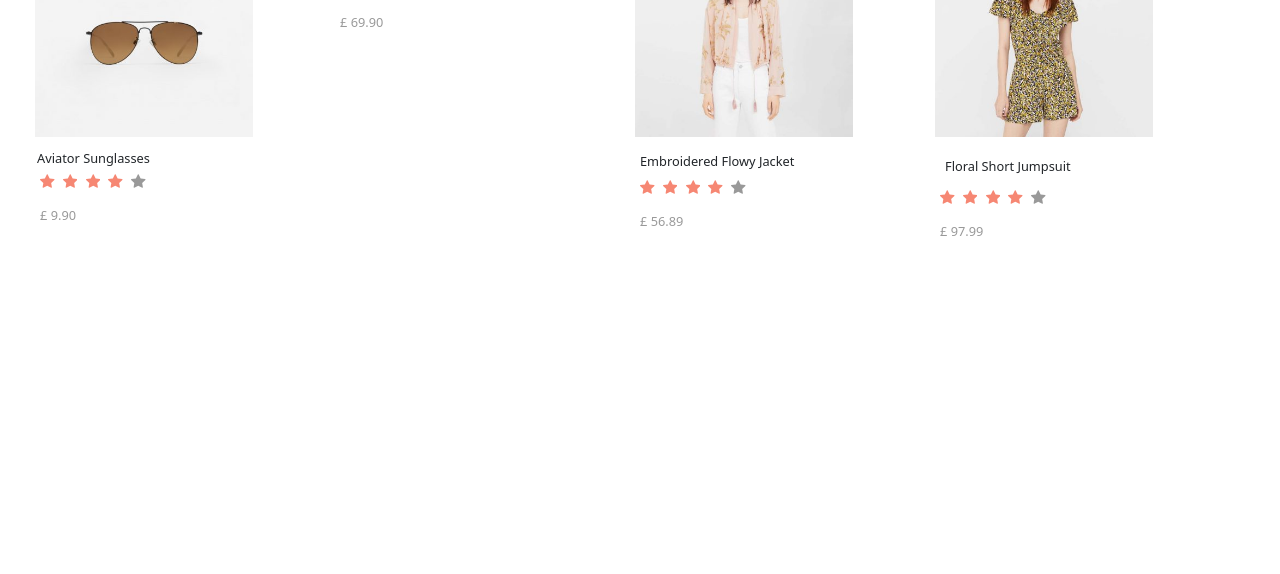
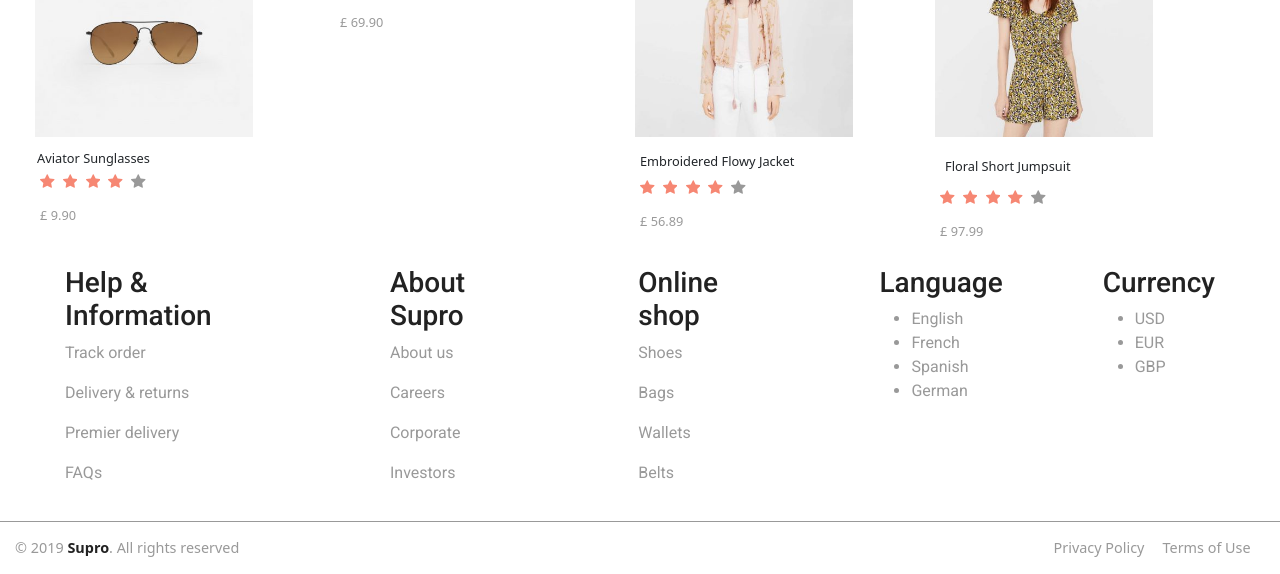
Before and after one commit to SteeveDEV-web/project-supro, a website: page html/product.html in a window 1280 px wide. Shown: the part 1413-1987 px from the top of the page. Before the commit the page ends 1664 px from the top, so only its background shows below. Drawn offline with nearby package versions, Linux system fonts and the light colour scheme.

Commit message:
product footer

```diff
--- a/html/product.html
+++ b/html/product.html
@@ -336,5 +336,68 @@
         </section>
         </div>
     </main>
+
+    <footer>
+        <section class="foot">
+            <div>
+                <h3>Help & Information</h3>
+
+                    <p>Track order</p>
+                    <p>Delivery & returns</p>
+                    <p>Premier delivery</p>
+                    <p>FAQs</p>
+
+            </div>
+
+            <div>
+                <h3>About Supro</h3>
+
+                    <p>About us</p>
+                    <p>Careers</p>
+                    <p>Corporate</p>
+                    <p>Investors</p>
+            </div>
+
+            <div>
+                <h3>Online shop</h3>
+
+                    <p>Shoes</p>
+                    <p>Bags</p>
+                    <p>Wallets</p>
+                    <p>Belts</p>
+            </div>
+
+            <div>
+                <h3>Language</h3>
+
+                    <ul>
+                        <li>English</li>
+                        <li>French</li>
+                        <li>Spanish</li>
+                        <li>German</li>
+                    </ul>
+            </div>
+            <div>
+                <h3>Currency</h3>
+
+                    <ul>
+                        <li>USD</li>
+                        <li>EUR</li>
+                        <li>GBP</li>
+                    </ul>
+            </div>
+        </section>
+
+        <section class="foot2">
+            <div>
+                <p class="margin0">© 2019 <span>Supro</span>. All rights reserved </p>
+            </div>
+            <div>
+                <p class="privacy">Privacy Policy</p>
+                <p class="privacy">Terms of Use </p>
+            </div>
+        </section>
+
+    </footer>
 </body>
 </html>
--- a/scss/footer.scss
+++ b/scss/footer.scss
@@ -20,9 +20,9 @@
     width: 50%;
     padding: 1px 0 5px 5px;
 
+    }
   }
 }
-
  /* ----------------------Tablette--------------------- */
 @media only screen and (min-width: 601px) and (max-width: 992px) {
 
--- a/scss/product.scss
+++ b/scss/product.scss
@@ -311,6 +311,25 @@
   display: flex;
   flex-direction: column;
   width: 100%;
+}
+
+footer{
+  section{
+    padding: 15px;
+  }
+
+  .foot{
+
+  display: flex;
+  flex-flow: row wrap;
+  border-bottom: 1px solid $gray;
+
+  div{
+    width: 50%;
+    padding: 1px 0 5px 5px;
+
+    }
+  }
 }
 
 }
@@ -669,6 +688,23 @@
 
         margin: 10px;
       }
+    }
+
+    footer{
+      section{
+        padding: 15px;
+      }
+
+      .foot{
+      display: flex;
+      flex-flow: row wrap;
+      border-bottom: 1px solid $gray;
+
+        div{
+          width: 33.33%;
+          padding: 1px 0 5px 5px;
+      }
+    }
     }
 
 }
@@ -1031,6 +1067,29 @@
       margin: 10px;
     }
   }
+  footer{
+    section{
+      padding: 15px;
+    }
+
+    .foot{
+    display: flex;
+    flex-flow: row;
+    border-bottom: 1px solid $gray;
+    justify-content: center;
+
+
+      div{
+        padding: 0px 50px 5px; /* Modif Privacy */
+
+    }
+  }
+
+  .foot2{
+    display: flex;
+    justify-content: space-between;
+  }
+  }
 }
 
 
@@ -1262,3 +1321,36 @@ img {
 }
 
 }
+
+footer{
+  .foot{
+
+    font-family: $font;
+
+    h3{
+      color: $black;
+    }
+
+    p, li{
+      color: $gray;
+    }
+  }
+
+  .foot2{
+    color: $gray;
+    font-size: .9rem;
+
+    span{
+      color: $black;
+      font-weight: bold;
+    }
+
+    .privacy{
+      display: inline;
+      padding-right: 1em;
+    }
+    .margin0{
+      margin: 0;
+    }
+  }
+}
```
Also changed, not shown: index.html (+1 -4 lines), css/product.css, 2 other files.
